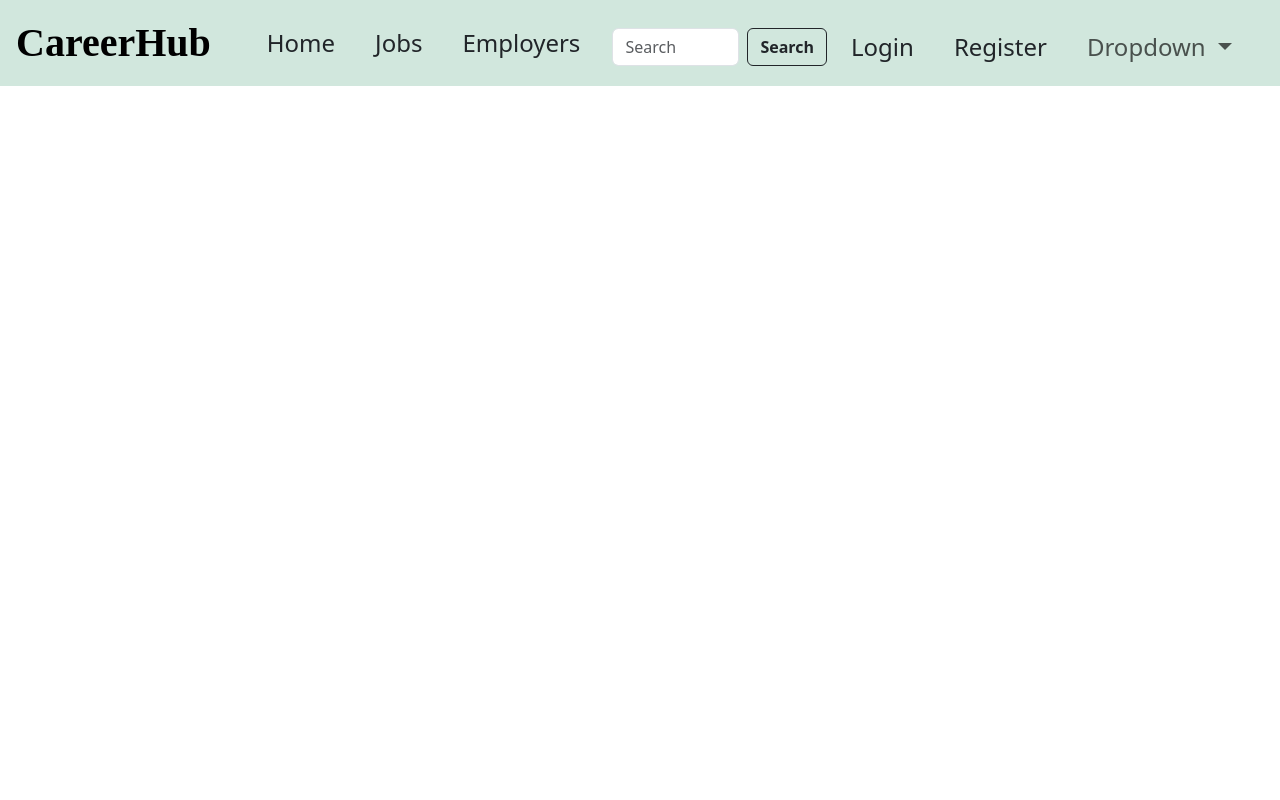
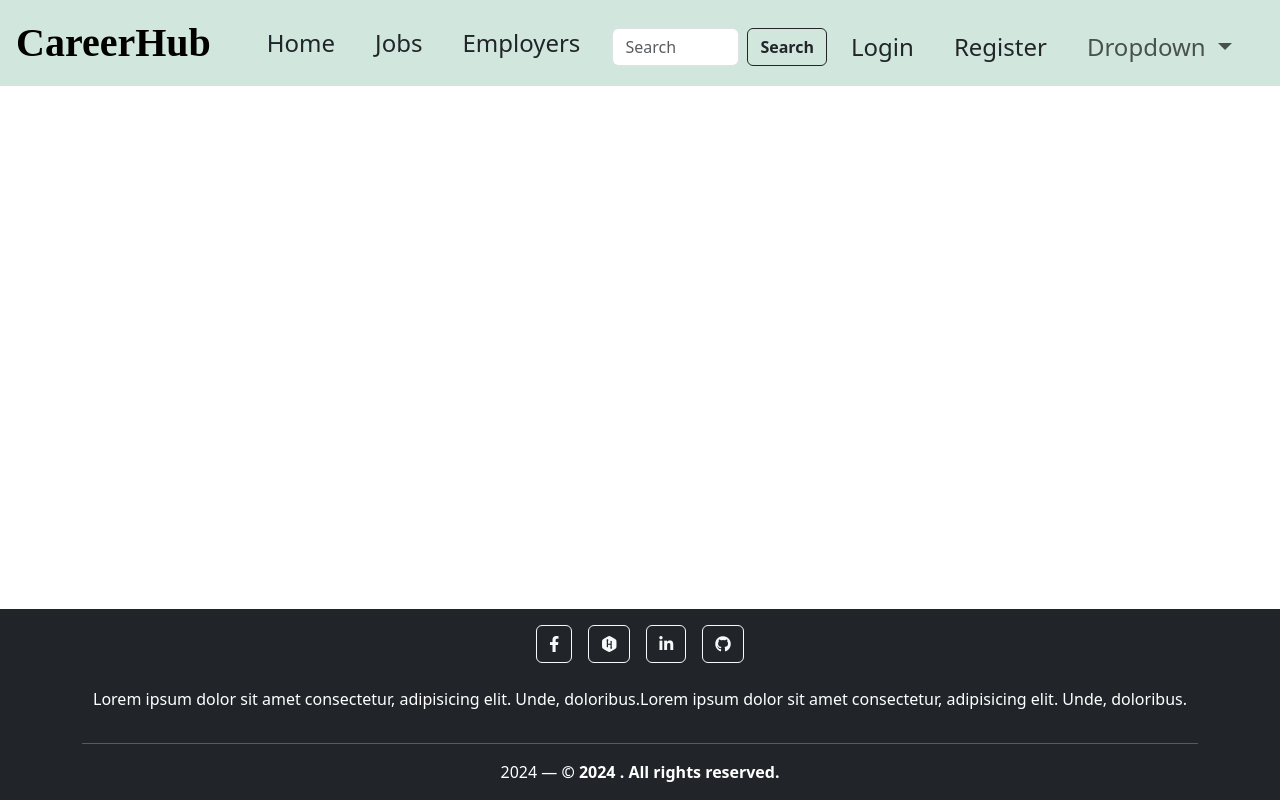
Before and after one commit to yousef8/CareerHub-FrontEnd, a Vue app: page / in a window 1280 px wide. Built offline with nearby package versions, Linux system fonts and the light colour scheme.

Commit message:
add footer & add fontawesome

```diff
--- a/index.html
+++ b/index.html
@@ -4,6 +4,7 @@
     <meta charset="UTF-8">
     <link rel="icon" href="/favicon.ico">
     <meta name="viewport" content="width=device-width, initial-scale=1.0">
+    <link rel="stylesheet" href="https://cdnjs.cloudflare.com/ajax/libs/font-awesome/5.15.4/css/all.min.css">
     <title>Vite App</title>
   </head>
   <body>
--- a/src/App.vue
+++ b/src/App.vue
@@ -1,10 +1,27 @@
+<template>
+  <div class="app-container">
+    <NavbarItem />
+
+    <RouterView />
+
+    <Footer />
+  </div>
+</template>
+
 <script setup lang="ts">
 import { RouterView } from 'vue-router'
 import NavbarItem from '@/components/NavbarItem.vue'
+import Footer from '@/components/Footer.vue'
 </script>
 
-<template>
-  <NavbarItem />
+<style scoped>
+.app-container {
+  display: flex;
+  flex-direction: column;
+  min-height: 100vh;
+}
 
-  <RouterView />
-</template>
+Footer {
+  margin-top: auto;
+}
+</style>
--- /dev/null
+++ b/src/components/Footer.vue
@@ -0,0 +1,42 @@
+<template>
+  <footer class="bg-dark text-white">
+    <div class="container py-3">
+      <div class="row justify-content-center">
+        <div class="col-md-6 text-center mb-4">
+          <button
+            v-for="icon in icons"
+            :key="icon"
+            class="btn btn-outline-light mx-2"
+          >
+            <i class="fab" :class="icon"></i>
+          </button>
+        </div>
+      </div>
+      <div class="row">
+        <div class="col-md-12 text-center mb-3">
+         Lorem ipsum dolor sit amet consectetur, adipisicing elit. Unde, doloribus.Lorem ipsum dolor sit amet consectetur, adipisicing elit. Unde, doloribus.
+        </div>
+      </div>
+      <hr class="bg-light">
+      <div class="row">
+        <div class="col-md-12 text-center">
+          {{ new Date().getFullYear() }} — <strong>&copy; 2024 . All rights reserved.</strong>
+        </div>
+      </div>
+    </div>
+  </footer>
+</template>
+
+<script>
+export default {
+  data() {
+    return {
+      icons: ['fab fa-facebook-f', 'fab fa-hackerrank', 'fab fa-linkedin-in', 'fab fa-github']
+    };
+  }
+};
+</script>
+
+<style scoped>
+
+</style>
```
